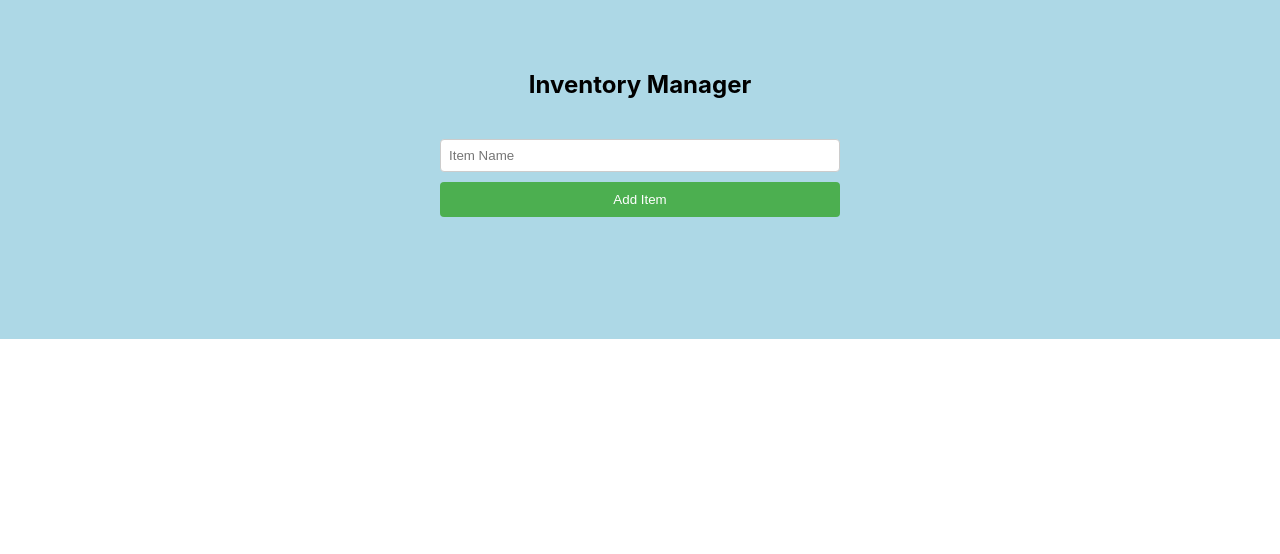
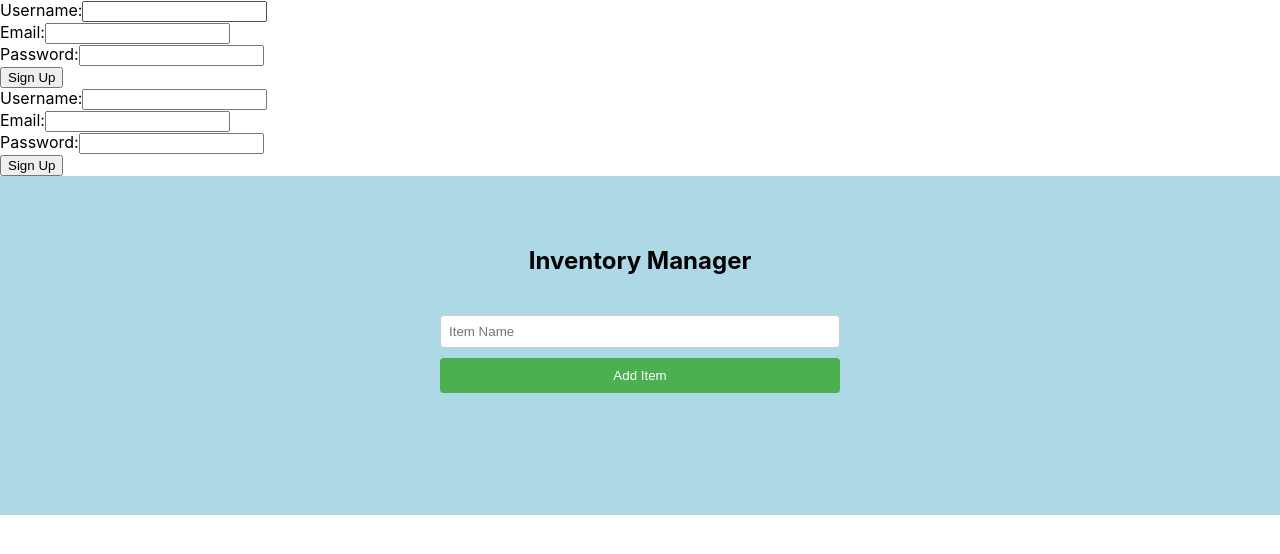
Before and after one commit to rkamal-goitph/goit-react-fson2, a React (Create React App) app: page / in a window 1280 px wide. Shown: the top 554 px of the page. Built offline with nearby package versions, Linux system fonts and the light colour scheme.

Commit message:
Add `useContext` and `useRef` examples for Controlled and Uncontrolled Components

```diff
--- a/src/components/App.jsx
+++ b/src/components/App.jsx
@@ -1,11 +1,21 @@
 import React from 'react';
 import { Inventory } from './Inventory/Inventory';
 import { InventoryProvider } from 'context/InventoryContext';
+import { SignUpProvider } from 'context/SignUpContext';
+import { ControlledSignUpForm } from './ControlledSignUpForm/ControlledSignUpForm';
+import { UncontrolledSignUpForm } from './UncontrolledSignUpForm/UncontrolledSignUpForm';
+
 const App = () => {
   return (
-    <InventoryProvider>
-      <Inventory />
-    </InventoryProvider>
+    <>
+      <SignUpProvider>
+        <ControlledSignUpForm />
+        <UncontrolledSignUpForm />
+      </SignUpProvider>
+      <InventoryProvider>
+        <Inventory />
+      </InventoryProvider>
+    </>
   );
 };
 
--- /dev/null
+++ b/src/components/ControlledSignUpForm/ControlledSignUpForm.jsx
@@ -0,0 +1,44 @@
+// SignUpForm.js
+import React from 'react';
+import { useSignUpForm } from 'context/SignUpContext';
+
+export const ControlledSignUpForm = () => {
+  const { username, email, password, handleInputChange, handleSubmit } =
+    useSignUpForm();
+
+  return (
+    <form onSubmit={handleSubmit}>
+      <div>
+        <label htmlFor="username">Username:</label>
+        <input
+          type="text"
+          id="username"
+          name="username"
+          value={username}
+          onChange={handleInputChange}
+        />
+      </div>
+      <div>
+        <label htmlFor="email">Email:</label>
+        <input
+          type="email"
+          id="email"
+          name="email"
+          value={email}
+          onChange={handleInputChange}
+        />
+      </div>
+      <div>
+        <label htmlFor="password">Password:</label>
+        <input
+          type="password"
+          id="password"
+          name="password"
+          value={password}
+          onChange={handleInputChange}
+        />
+      </div>
+      <button type="submit">Sign Up</button>
+    </form>
+  );
+};
--- /dev/null
+++ b/src/components/UncontrolledSignUpForm/UncontrolledSignUpForm.jsx
@@ -0,0 +1,46 @@
+import React, { useRef } from 'react';
+
+export const UncontrolledSignUpForm = () => {
+  const usernameRef = useRef(null);
+  const emailRef = useRef(null);
+  const passwordRef = useRef(null);
+
+  const handleSubmit = e => {
+    e.preventDefault(); // Prevent the form from submitting the traditional way
+
+    const userData = {
+      username: usernameRef.current.value,
+      email: emailRef.current.value,
+      password: passwordRef.current.value,
+    };
+
+    console.log('User Data:', userData);
+
+    usernameRef.current.value = '';
+    emailRef.current.value = '';
+    passwordRef.current.value = '';
+  };
+
+  return (
+    <form onSubmit={handleSubmit}>
+      <div>
+        <label htmlFor="username">Username:</label>
+        <input type="text" id="username" name="username" ref={usernameRef} />
+      </div>
+      <div>
+        <label htmlFor="email">Email:</label>
+        <input type="email" id="email" name="email" ref={emailRef} />
+      </div>
+      <div>
+        <label htmlFor="password">Password:</label>
+        <input
+          type="password"
+          id="password"
+          name="password"
+          ref={passwordRef}
+        />
+      </div>
+      <button type="submit">Sign Up</button>
+    </form>
+  );
+};
--- /dev/null
+++ b/src/context/SignUpContext.jsx
@@ -0,0 +1,50 @@
+// SignUpContext.js
+import React, { createContext, useContext, useState } from 'react';
+
+const SignUpContext = createContext();
+
+export const useSignUpForm = () => useContext(SignUpContext);
+
+export const SignUpProvider = ({ children }) => {
+  const [username, setUsername] = useState('');
+  const [email, setEmail] = useState('');
+  const [password, setPassword] = useState('');
+
+  const handleSubmit = event => {
+    // Prevent the default form submission behavior
+    event.preventDefault();
+
+    // Assuming refs are passed via context to this function
+    const username = event.target.username.value;
+    const email = event.target.email.value;
+    const password = event.target.password.value;
+
+    // Log the collected form data
+    console.log('Form Data:', { username, email, password });
+  };
+
+  const handleInputChange = e => {
+    const { name, value } = e.target;
+    switch (name) {
+      case 'username':
+        setUsername(value);
+        break;
+      case 'email':
+        setEmail(value);
+        break;
+      case 'password':
+        setPassword(value);
+        break;
+      default:
+        break;
+    }
+  };
+
+  return (
+    <SignUpContext.Provider
+      value={{ username, email, password, handleInputChange, handleSubmit }}
+    >
+      {children}
+    </SignUpContext.Provider>
+  );
+};
```
